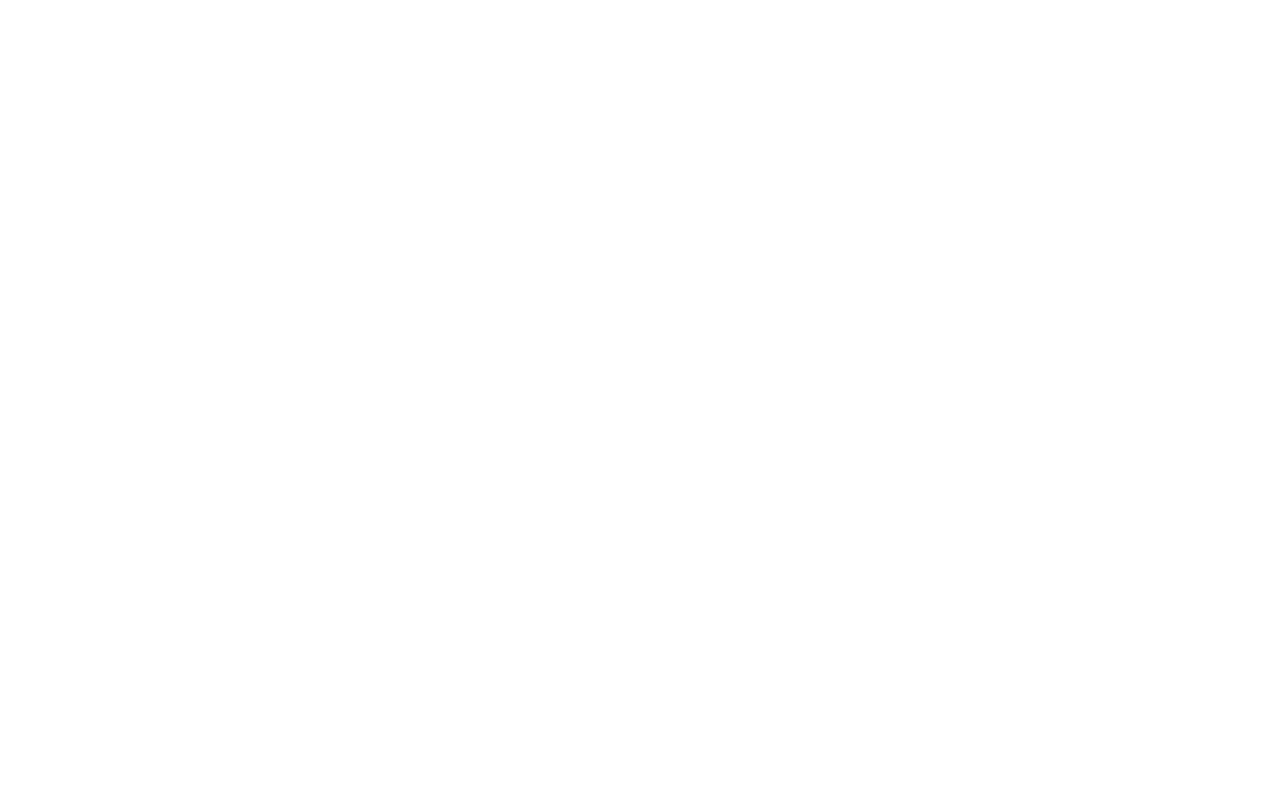
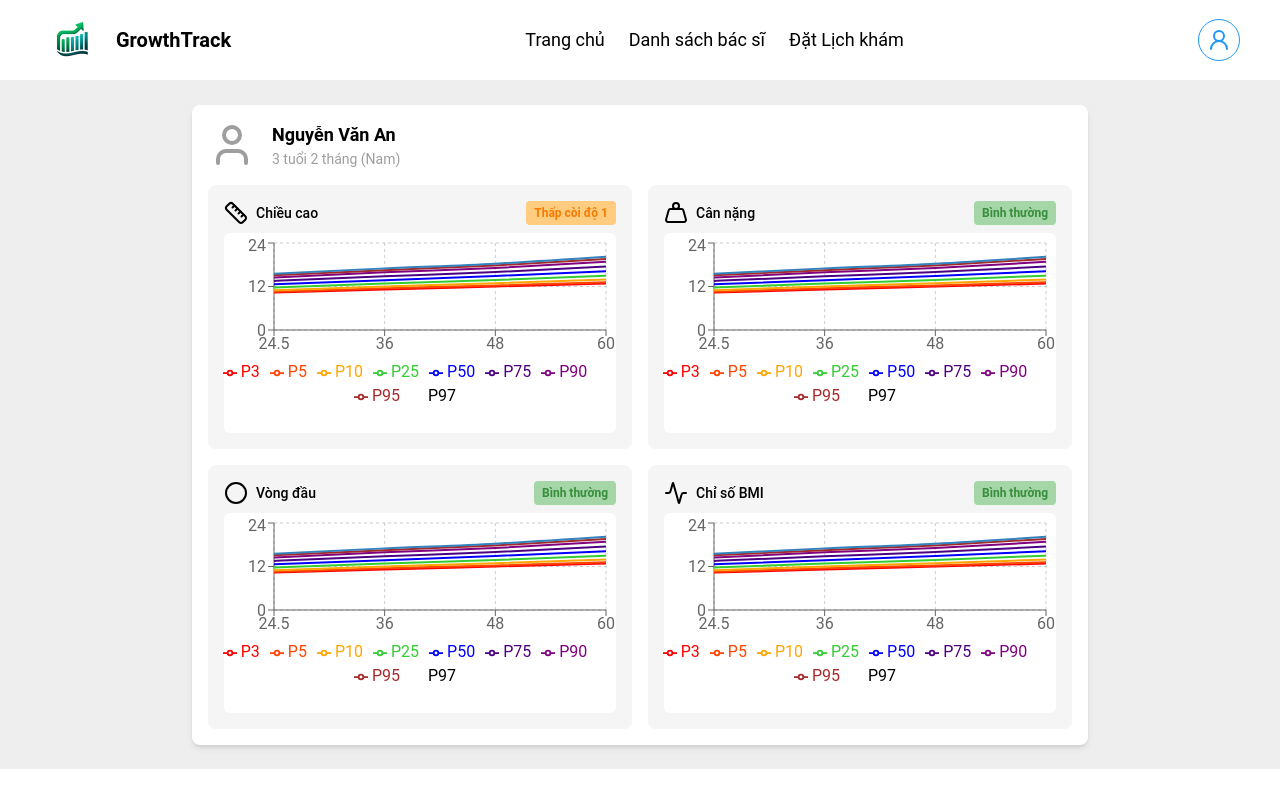
Before and after one commit to TenHoang001/SWP391_W10_FE_V2, a React (Vite) app: page /customer/chart-of-child in a window 1280 px wide. Before the commit this address had no page. Built offline with nearby package versions, Linux system fonts and the light colour scheme.

Commit message:
ngoctd: Chart of child: upload page

```diff
--- a/src/App.jsx
+++ b/src/App.jsx
@@ -11,7 +11,8 @@
 // import ChildRecords from './pages/customer/ChildRecords';
 import AddNewChild from './pages/customer/AddNewChild';
 import CustomerConsultationHistory from './pages/customer/CustomerConsultationHistory';
-import CustomerConsultationResult from './pages/customer/CustomerChildRecord';
+import CustomerChildRecord from './pages/customer/CustomerChildRecord';
+import CustomerChartOfChild from './pages/customer/CustomerChartOfChild';
 // import AddRecords from './pages/customer/AddRecords';
 // import ChartOfChild from './pages/customer/ChartOfChild';
 // import BookingDoctor from './pages/customer/BookingDoctor';
@@ -38,8 +39,13 @@
             />
             <Route
               path='child-records'
-              element={<CustomerConsultationResult />}
+              element={<CustomerChildRecord />}
             />
+            <Route
+              path='chart-of-child'
+              element={<CustomerChartOfChild />}
+            />
+
             {/*<Route path='advisory' element={<AdvisoryHistory />} />
             <Route path='result-advisory' element={<ResultAdvisory />} />
             <Route path='child-records' element={<ChildRecords />} />
--- /dev/null
+++ b/src/pages/customer/CustomerChartOfChild.jsx
@@ -0,0 +1,169 @@
+import React from 'react';
+import {
+  LineChart,
+  Line,
+  XAxis,
+  YAxis,
+  CartesianGrid,
+  Tooltip,
+  Legend,
+  ResponsiveContainer,
+} from 'recharts';
+import { User, Ruler, Weight, Circle, Activity } from 'lucide-react';
+
+const CustomerChartOfChild = () => {
+  const data = [
+    {
+      month: 24.5,
+      P3: 10.32,
+      P5: 10.57,
+      P10: 10.98,
+      P25: 11.71,
+      P50: 12.59,
+      P75: 13.55,
+      P90: 14.49,
+      P95: 15.09,
+      P97: 15.5,
+    },
+    {
+      month: 36,
+      P3: 11.2,
+      P5: 11.5,
+      P10: 12.0,
+      P25: 12.8,
+      P50: 13.7,
+      P75: 14.8,
+      P90: 15.9,
+      P95: 16.5,
+      P97: 17.0,
+    },
+    {
+      month: 48,
+      P3: 12.0,
+      P5: 12.3,
+      P10: 12.9,
+      P25: 13.8,
+      P50: 14.9,
+      P75: 16.0,
+      P90: 17.1,
+      P95: 17.8,
+      P97: 18.3,
+    },
+    {
+      month: 60,
+      P3: 12.8,
+      P5: 13.2,
+      P10: 13.9,
+      P25: 15.0,
+      P50: 16.2,
+      P75: 17.5,
+      P90: 18.8,
+      P95: 19.6,
+      P97: 20.2,
+    },
+  ];
+
+  const colors = [
+    '#FF0000',
+    '#FF4500',
+    '#FFA500',
+    '#32CD32',
+    '#0000FF',
+    '#4B0082',
+    '#800080',
+    '#A52A2A',
+  ];
+
+  return (
+    <div className='bg-gray-200 py-6'>
+      <div className='mx-auto max-w-4xl rounded-lg bg-white p-4 shadow-md'>
+        <div className='flex items-center space-x-4'>
+          <User className='h-12 w-12 text-gray-500' />
+          <div>
+            <h2 className='text-lg font-semibold'>Nguyễn Văn An</h2>
+            <p className='text-sm text-gray-500'>3 tuổi 2 tháng (Nam)</p>
+          </div>
+        </div>
+
+        <div className='mt-4 grid grid-cols-2 gap-4'>
+          {[
+            {
+              title: 'Chiều cao',
+              icon: <Ruler />,
+              status: 'Thấp còi độ 1',
+              statusColor: 'bg-orange-200 text-orange-700',
+            },
+            {
+              title: 'Cân nặng',
+              icon: <Weight />,
+              status: 'Bình thường',
+              statusColor: 'bg-green-200 text-green-700',
+            },
+            {
+              title: 'Vòng đầu',
+              icon: <Circle />,
+              status: 'Bình thường',
+              statusColor: 'bg-green-200 text-green-700',
+            },
+            {
+              title: 'Chỉ số BMI',
+              icon: <Activity />,
+              status: 'Bình thường',
+              statusColor: 'bg-green-200 text-green-700',
+            },
+          ].map((item, index) => (
+            <div key={index} className='rounded-lg bg-gray-100 p-4'>
+              <div className='flex items-center justify-between'>
+                <h3 className='text-sm font-medium flex items-center space-x-2'>
+                  {item.icon}
+                  <span>{item.title}</span>
+                </h3>
+                <span
+                  className={`rounded px-2 py-1 text-xs font-semibold ${item.statusColor}`}
+                >
+                  {item.status}
+                </span>
+              </div>
+              <div className='mt-2 flex h-[200px] justify-center rounded-md bg-white'>
+                <ResponsiveContainer width='100%' height={180}>
+                  <LineChart
+                    data={data}
+                    margin={{ top: 10, right: 10, left: -10, bottom: 5 }}
+                  >
+                    <CartesianGrid strokeDasharray='3 3' />
+                    <XAxis dataKey='month' />
+                    <YAxis />
+                    <Tooltip />
+                    <Legend />
+                    {[
+                      'P3',
+                      'P5',
+                      'P10',
+                      'P25',
+                      'P50',
+                      'P75',
+                      'P90',
+                      'P95',
+                      'P97',
+                    ].map((key, index) => (
+                      <Line
+                        key={key}
+                        type='monotone'
+                        dataKey={key}
+                        stroke={colors[index]}
+                        strokeWidth={2}
+                        dot={false}
+                      />
+                    ))}
+                  </LineChart>
+                </ResponsiveContainer>
+              </div>
+            </div>
+          ))}
+        </div>
+      </div>
+    </div>
+  );
+};
+
+export default CustomerChartOfChild;
--- a/src/pages/customer/CustomerChildRecord.jsx
+++ b/src/pages/customer/CustomerChildRecord.jsx
@@ -29,7 +29,7 @@
                 Thêm chỉ số
               </button>
             </Link>
-            <Link to='/customer/chart'>
+            <Link to='/customer/chart-of-child'>
               <button className='flex items-center gap-2 rounded bg-blue-500 px-3 py-1 text-white'>
                 <BarChart3 className='h-4 w-4' />
                 Biểu đồ
```
